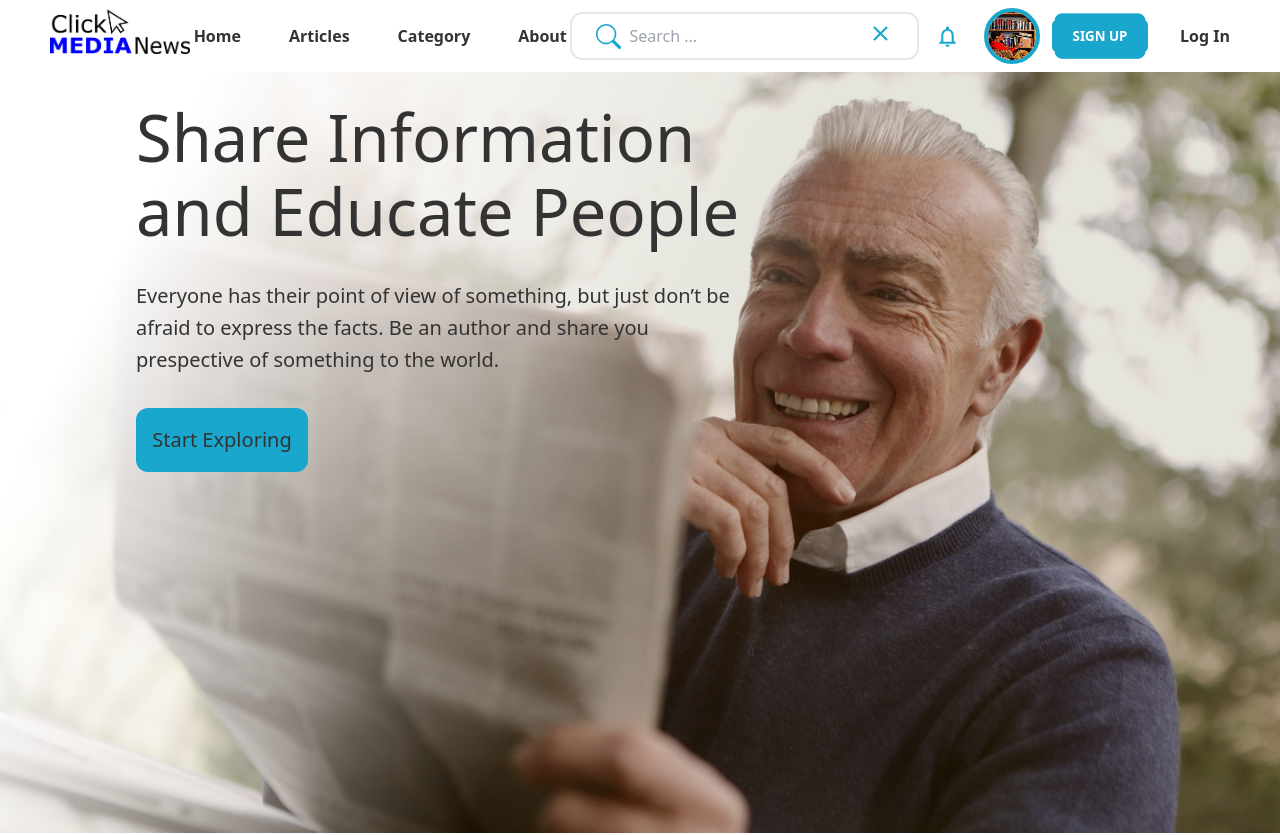
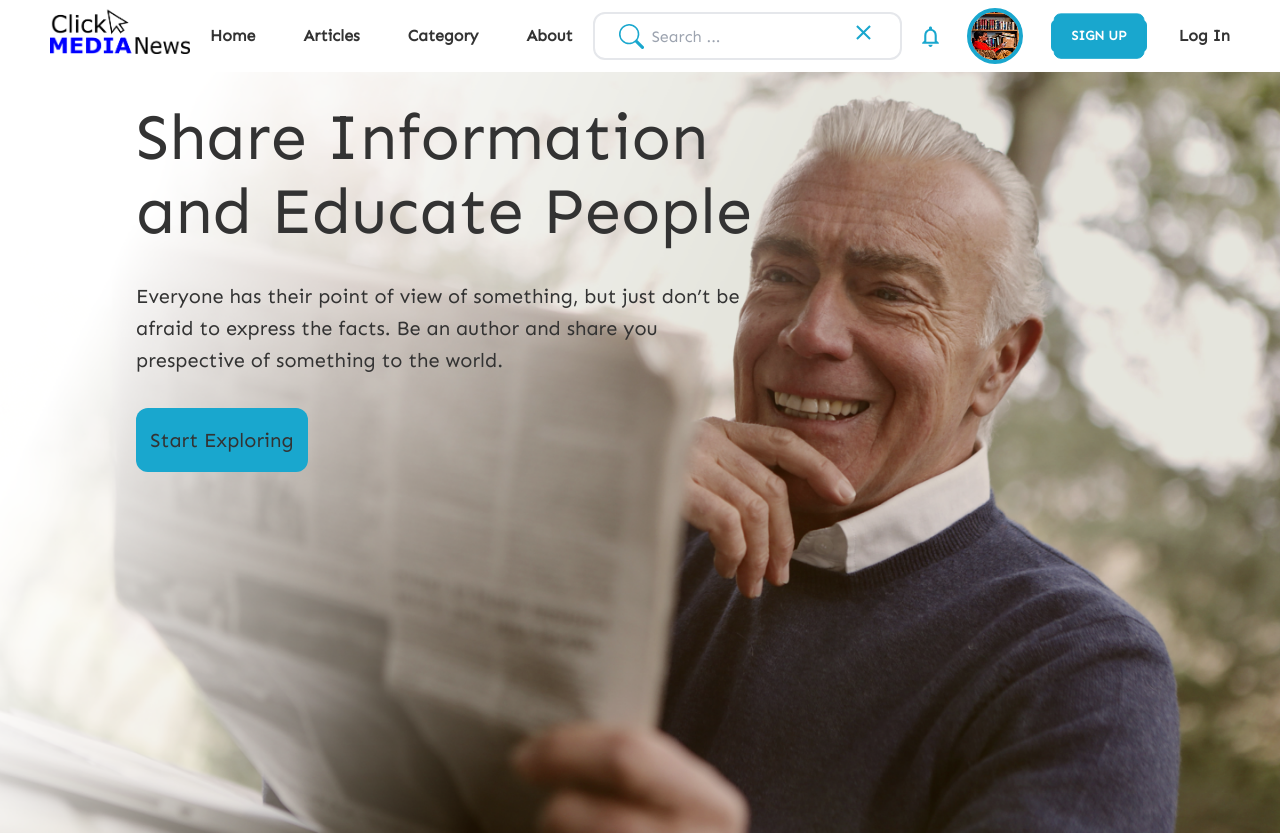
Before and after one commit to hendris27/clickmedianews-frontend, a React (Vite) app: page / in a window 1280 px wide. Shown: the top 835 px of the page. Built offline with nearby package versions, Linux system fonts and the light colour scheme.

Commit message:
fix: articleview

```diff
--- a/src/index.css
+++ b/src/index.css
@@ -1,3 +1,9 @@
+@import url('https://fonts.googleapis.com/css2?family=Sen&display=swap');
+
 @tailwind base;
 @tailwind components;
 @tailwind utilities;
+
+body {
+    font-family: 'Sen', sans-serif;
+}
```
